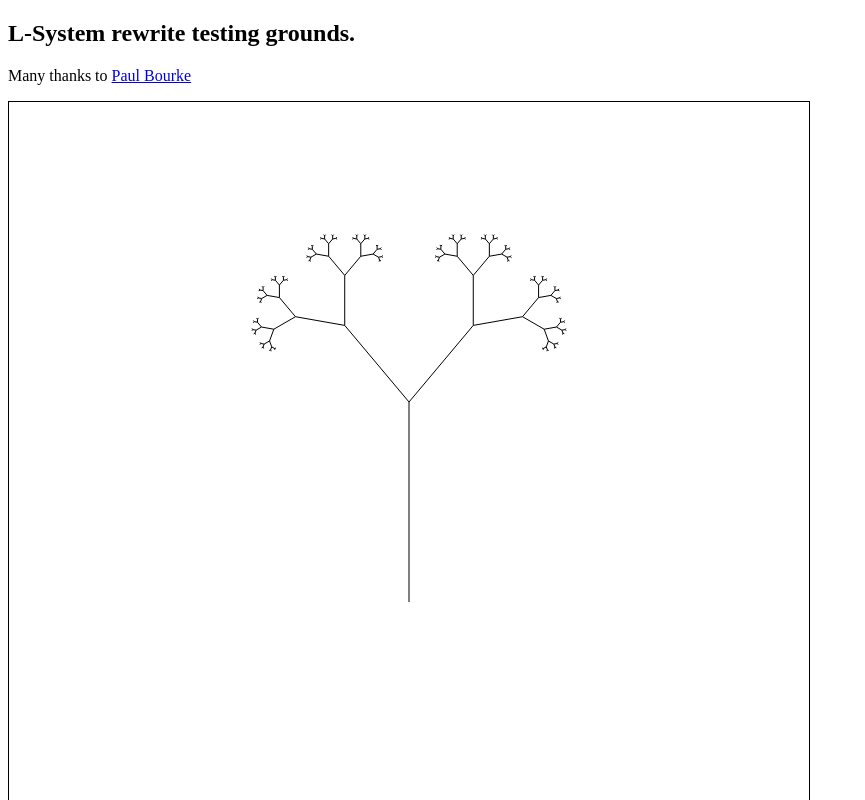
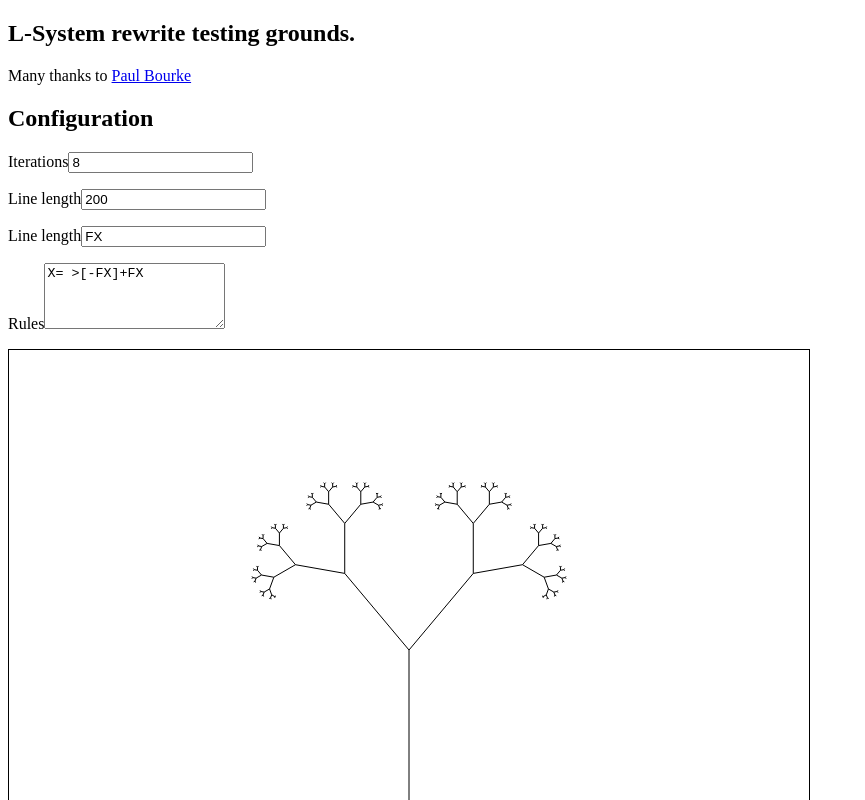
Before and after one commit to martinmolema/L-System, an Angular app: page / in a window 1280 px wide. Shown: the top 800 px of the page, without its empty margins (0-865 px from the left). Built offline with nearby package versions, Linux system fonts and the light colour scheme.

Commit message:
Added inputs

```diff
--- a/src/app/app.component.css
+++ b/src/app/app.component.css
@@ -0,0 +1,3 @@
+textarea {
+  font-family: monospace;
+}
--- a/src/app/app.component.html
+++ b/src/app/app.component.html
@@ -1,5 +1,5 @@
 <main>
-  <article>
+  <article id="introduction">
     <header>
       <h1>L-System rewrite testing grounds.</h1>
     </header>
@@ -9,7 +9,41 @@
       </p>
     </section>
   </article>
-  <article>
-    <app-lsystem  [lsystem]="lsystem"></app-lsystem>
+  <article id="inputs">
+    <header>
+      <h1>Configuration</h1>
+    </header>
+    <form [formGroup]="formgroup">
+      <p>
+        <label for="inputNrOfIterations">Iterations</label>
+        <input name="iterations" id="inputNrOfIterations" formControlName="nrOfIterations" type="number">
+      </p>
+      <p>
+        <label for="inputLineLength">Line length</label>
+        <input name="linelength" id="inputLineLength" formControlName="lineLength" type="number">
+      </p>
+      <p>
+        <label for="inputAxiom">Line length</label>
+        <input name="axiom" id="inputAxiom" formControlName="axiom" type="text" minlength="1">
+      </p>
+      <p>
+        <label for="inputRules">Rules</label>
+        <textarea name="lrules" id="inputRules" formControlName="rules" [rows]="4"></textarea>
+      <div class="errors">
+        <p FormError [control]="rules" name="Rules"></p>
+        @if (rules && rules.hasError('incorrectRule') && rules.errors !== null && rules.errors !== undefined) {
+          <p class="hasError">Incorrect rule: {{ rules.errors['incorrectRule'] }}</p>
+        }
+        @if (rules && rules.hasError('MissingParts') && rules.errors !== null && rules.errors !== undefined) {
+          <p class="hasError">Missing parts left or right of equal sign ('='): {{ rules.errors['MissingParts'] }}</p>
+        }
+
+      </div>
+    </form>
+  </article>
+  <article id="drawingarea">
+    <section>
+      <app-lsystem [lsystem]="lsystem"></app-lsystem>
+    </section>
   </article>
 </main>
--- a/src/app/app.component.ts
+++ b/src/app/app.component.ts
@@ -1,12 +1,46 @@
-import { Component } from '@angular/core';
-import { RouterOutlet } from '@angular/router';
+import {Component} from '@angular/core';
+import {RouterOutlet} from '@angular/router';
 import {LSystemComponent} from "./lsystem/lsystem.component";
 import {LSystemCalculator} from "./classes/lsystem-calculator";
+import {
+  AbstractControl,
+  FormBuilder, FormControl,
+  FormGroup,
+  ReactiveFormsModule,
+  ValidationErrors,
+  ValidatorFn,
+  Validators
+} from "@angular/forms";
+import {FormErrorDirective} from "./directives/form-error.directive";
+
+function checkRules(rules: AbstractControl): ValidationErrors | null {
+  if (rules.value === null) {
+    return null
+  }
+
+  const lines = rules.value.split(/\r?\n/);
+  if (lines.length < 1) {
+    return {notEnoughRules: true};
+  }
+  for (let i = 0; i < lines.length; i++) {
+    const line = lines[i];
+    const parts = line.split('=');
+    if (parts.length === 2) {
+      if (parts[0].trim().length < 1 || parts[1].trim().length < 1) {
+        return {MissingParts: line};
+      }
+      return null;
+    } else {
+      return {incorrectRule: line};
+    }
+  }
+  return null;
+}
 
 @Component({
   selector: 'app-root',
   standalone: true,
-  imports: [RouterOutlet, LSystemComponent],
+  imports: [RouterOutlet, LSystemComponent, ReactiveFormsModule, FormErrorDirective],
   templateUrl: './app.component.html',
   styleUrl: './app.component.css'
 })
@@ -15,9 +49,55 @@ export class AppComponent {
 
   lsystem: LSystemCalculator;
 
-  constructor() {
+  formgroup: FormGroup;
+
+  constructor(
+    private formBuilder: FormBuilder,
+  ) {
     this.lsystem = new LSystemCalculator(400, 400);
 
+    this.createFractal();
+
+    const rules = this.lsystem.rulesAsString;
+
+    this.formgroup = this.formBuilder.group({
+      nrOfIterations: [this.lsystem.nrOfIterationsRequested, [Validators.required, Validators.min(0), Validators.max(30)]],
+      lineLength: [this.lsystem.lineLength, [Validators.required, Validators.min(0), Validators.max(800)]],
+      originX: [this.lsystem.OriginX, [Validators.required, Validators.min(-400), Validators.max(400)]],
+      originY: [this.lsystem.OriginY, [Validators.required, Validators.min(-400), Validators.max(400)]],
+      axiom: [this.lsystem.Axiom, [Validators.required, Validators.minLength(1)]],
+      rules: [rules, {
+        validators: [Validators.required, checkRules],
+        updateOn: 'change'
+      }],
+    });
+
+    this.formgroup.valueChanges.subscribe(() => {
+      if (this.formgroup.valid) {
+
+        this.lsystem.setOrigin(this.originX?.value, this.originY?.value);
+        this.lsystem.lineLength = this.lineLength?.value;
+
+        this.lsystem.clearRules();
+        this.rules?.value.split('\n').forEach((rule: string) => {
+          this.lsystem.addRule(rule);
+        })
+
+        this.lsystem.setAxiom(this.axiom?.value);
+
+        this.lsystem.startGeneration(this.nrOfIterations?.value);
+      }
+    });
+  }
+
+  get nrOfIterations(): AbstractControl | null {return this.formgroup.get('nrOfIterations');  }
+  get lineLength(): AbstractControl | null {return this.formgroup.get('lineLength');  }
+  get originX(): AbstractControl | null {return this.formgroup.get('originX');  }
+  get originY(): AbstractControl | null {return this.formgroup.get('originY');  }
+  get rules(): AbstractControl | null {return this.formgroup.get('rules');  }
+  get axiom() : AbstractControl | null {return this.formgroup.get('axiom');  }
+
+  createFractal() {
     /*
         // bushy cactus tree
         lsystem.addVariable('F');
@@ -170,4 +250,5 @@ export class AppComponent {
     */
 
   }
+
 }
--- a/src/app/classes/lsystem-calculator.ts
+++ b/src/app/classes/lsystem-calculator.ts
@@ -11,21 +11,21 @@ export class LSystemCalculator {
   private originX = 0;
   private originY = 0;
 
-  lineLength = 50;
   private angle = 0;
-  private startingAngle = 90;
-  private nrOfIterationsRequested: number = 0;
-  rotationAngle: number = 0;
   private stack: Array<StackItem>;
   private lastPosition: Point | undefined = undefined;
-  lineLengthMultiplier = 1;
   private svgWidth = 0;
   private svgHeight = 0;
-  lines: Array<SVGLine>;
+  public lines: Array<SVGLine>;
 
-  completeFormula = '';
+  public completeFormula = '';
+  public rotationAngle: number = 0;
+  public lineLengthMultiplier = 1;
+  public lineLength = 50;
+  public startingAngle = 90;
 
-  processedRules: Map<string, string> = new Map<string, string>();
+  private processedRules: Map<string, string> = new Map<string, string>();
+  public nrOfIterationsRequested: number = 0;
 
   constructor(svgWidth: number, svgHeight: number) {
     this.svgHeight = svgHeight;
@@ -34,9 +34,18 @@ export class LSystemCalculator {
     this.lines = new Array<SVGLine>();
   }
 
-  setOrigin(x: number, y: number) {
-    this.originX = x;
-    this.originY = y;
+  get rulesAsString(): string {
+    return this.rules.join("\n");
+  }
+
+  clearRules():void{
+    this.rules = [];
+    this.processedRules.clear();
+  }
+
+  setOrigin(x: number | undefined, y: number | undefined) {
+    if (x !== undefined) {this.originX = x;}
+    if (y !== undefined) {this.originY = y;}
   }
 
   setOriginLeftCenter(marginX: number, marginY: number) {
@@ -71,7 +80,7 @@ export class LSystemCalculator {
   }
 
   get OriginX(): number {
-    return  this.originX;
+    return this.originX;
   }
 
   set OriginX(x: number) {
@@ -84,6 +93,10 @@ export class LSystemCalculator {
 
   set OriginY(y: number) {
     this.originY = y;
+  }
+
+  get Axiom(): string {
+    return this.axiom;
   }
 
 
@@ -115,6 +128,7 @@ export class LSystemCalculator {
   }
 
   startGeneration(nrOfIterations: number) {
+    this.nrOfIterationsRequested = nrOfIterations;
     this.lastPosition = new Point(this.originX, this.originY);
     this.angle = this.startingAngle;
     this.stack = new Array<StackItem>();
@@ -188,7 +202,7 @@ export class LSystemCalculator {
 
   drawLine(point1: Point | undefined, length: number): undefined | Point {
     if (point1 === undefined) {
-      return ;
+      return;
     }
     const newx = point1.x + Math.cos((this.angle / 180) * Math.PI) * length;
     const newy = point1.y + Math.sin((this.angle / 180) * Math.PI) * length;
@@ -202,7 +216,7 @@ export class LSystemCalculator {
 
     this.lines.push(line);
 
-    return new Point(newx, newy, 0 ,'');
+    return new Point(newx, newy, 0, '');
 
   }
 
--- /dev/null
+++ b/src/app/directives/form-error.directive.ts
@@ -0,0 +1,41 @@
+import {Directive, DoCheck, ElementRef, HostListener, Input} from '@angular/core';
+import {AbstractControl} from "@angular/forms";
+import {FormErrorSupportService} from "../services/form-error-support.service";
+
+@Directive({
+  selector: '[FormError]',
+  standalone: true
+})
+export class FormErrorDirective  implements  DoCheck {
+  @Input() control: AbstractControl | undefined | null;
+  @Input() name: string | undefined | null;
+
+  @HostListener('change') logChange() {this.detectChanges(); }
+
+
+  constructor(private el: ElementRef) {
+    this.control = undefined;
+    this.name = undefined;
+  }
+
+  detectChanges(): void {
+    if (this.control?.invalid) {
+      this.el.nativeElement.style.display = 'block';
+      if (this.control && this.name) {
+        this.el.nativeElement.innerHTML = FormErrorSupportService.report(this.control, this.name);
+        this.el.nativeElement.classList.add('hasError');
+      }
+    }
+    else {
+      this.el.nativeElement.innerHTML = ''
+      this.el.nativeElement.classList.remove('hasError');
+    }
+
+  }
+
+  ngDoCheck(): void {
+    this.detectChanges();
+  }
+
+
+}
--- a/src/app/lsystem/lsystem.component.html
+++ b/src/app/lsystem/lsystem.component.html
@@ -4,10 +4,9 @@
      (mouseup)="endDrag($event)"
      (mousemove)="drag($event)"
 >
-  <g transform="translate(400,400) scale(1,-1)"
-  >
+  <g transform="translate(400,400) scale(1,-1)">
     <g id="canvas" [attr.transform]="transformString">
-      @for (line of lines; track lines) {
+      @for (line of lsystem?.lines; track $index) {
         <line
           [attr.x1]="line.x1"
           [attr.x2]="line.x2"
--- /dev/null
+++ b/src/app/services/form-error-support.service.ts
@@ -0,0 +1,40 @@
+import { Injectable } from '@angular/core';
+import {AbstractControl} from "@angular/forms";
+
+@Injectable({
+  providedIn: 'root'
+})
+export class FormErrorSupportService {
+
+  constructor() {
+  }
+
+  public static report(control: AbstractControl, name: string): string {
+    if (control === null) {
+      return '';
+    }
+    if (control.valid) {
+      return '';
+    }
+
+    if (control.hasError('required')) {
+      return `Het veld ${name} mag niet leeg zijn.`;
+    } else if (control.hasError('min') && control.errors!==null) {
+      return `Het veld ${name} moet een minimale waarde van ${control.errors['min'].min} hebben.`;
+    } else if (control.hasError('max') && control.errors!==null) {
+      return `Het veld ${name} moet een maximale waarde van ${control.errors['max'].max} hebben.`;
+    } else if (control.hasError('pattern')) {
+      return `Het veld ${name} voldoet niet aan het gewenste patroon.`;
+    } else if (control.hasError('maxlength') && control.errors!==null) {
+      return `Het veld ${name} mag maximaal ${control.errors['maxlength'].requiredLength} tekens lang zijn.`;
+    } else if (control.hasError('minlength') && control.errors!==null) {
+      return `Het veld ${name} moet minimale lengte van ${control.errors['minlength'].requiredLength} tekens zijn.`;
+    } else {
+      return 'error?';
+    }
+
+  }
+
+
+
+}
```
Also changed, not shown: src/app/lsystem/lsystem.component.ts (+0 -12 lines), 2 other files (tests, documents, lock files or other folders).
